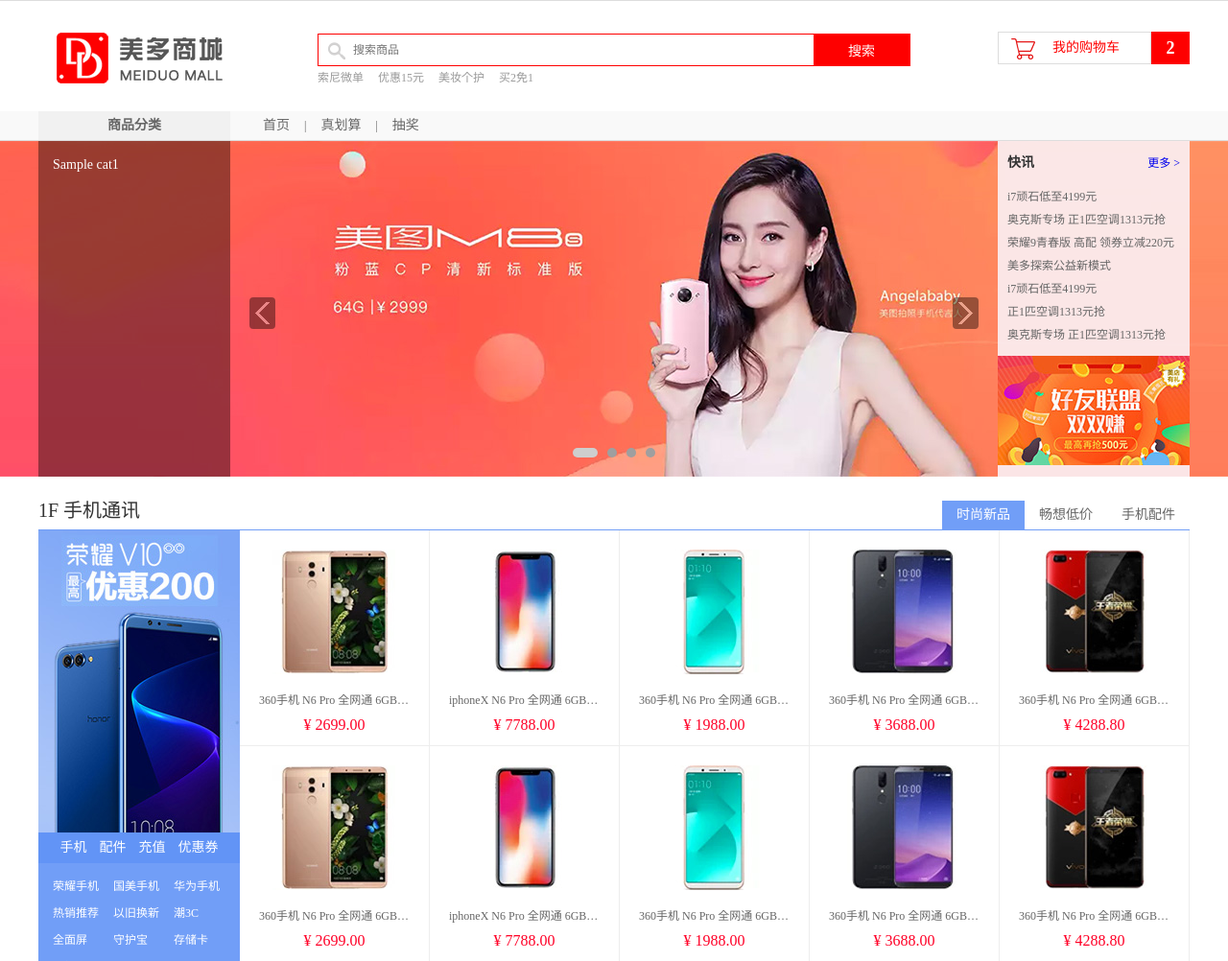
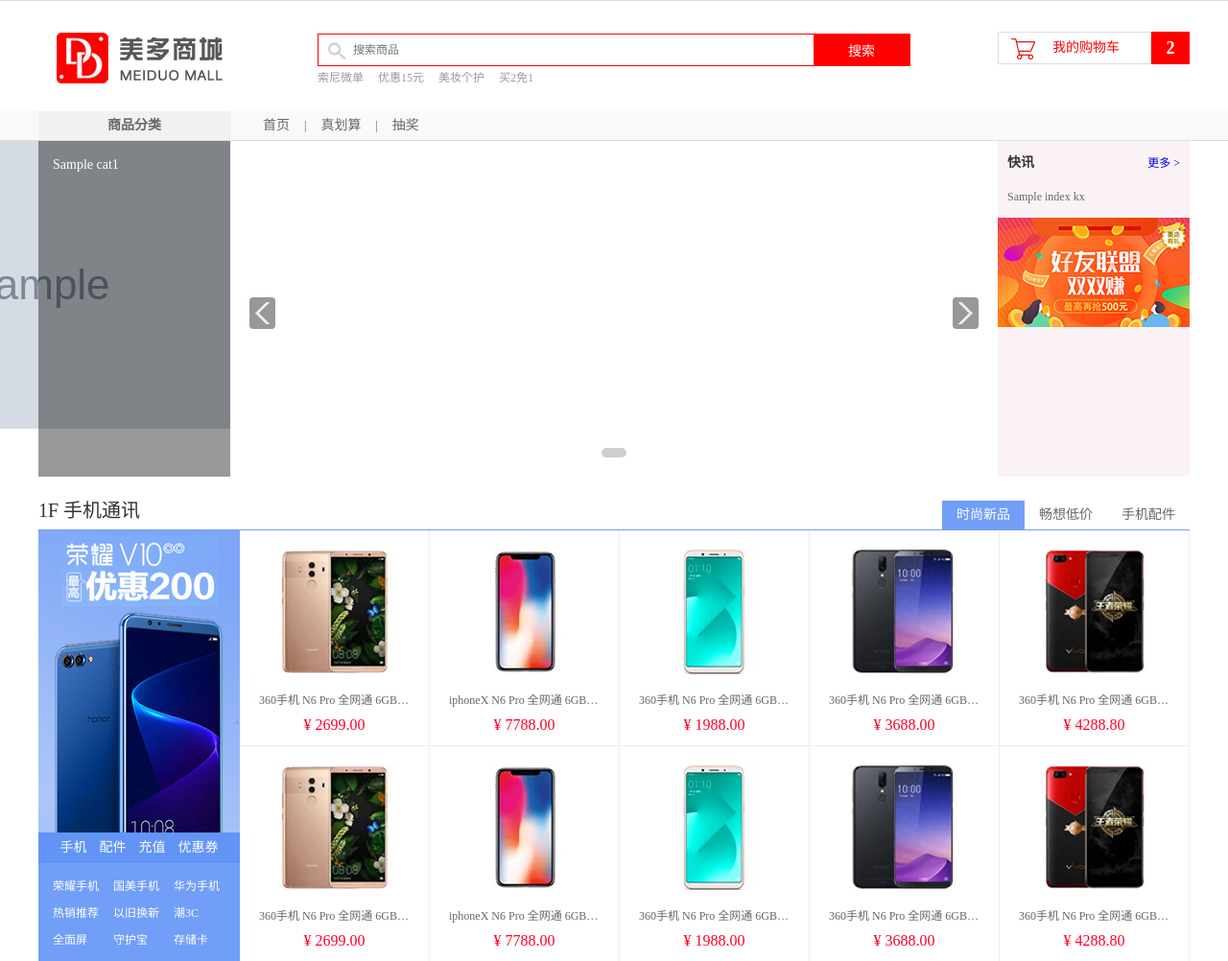
Before and after one commit to BestEve90/meiduo_project, a Python web app: template meiduo_mall/templates/index.html in a window 1280 px wide. Shown: the part 29-1031 px from the top of the page at 96% size. Run offline with Jinja, Linux system fonts and the light colour scheme; the template is opened without the code that fills it: most values are stand-ins (such as "Sample title", 1, 10 or a date in 2020); grey boxes marked "Sample" are stand-in pictures.

Commit message:
自定义图片存储url属性

```diff
--- a/meiduo_mall/templates/index.html
+++ b/meiduo_mall/templates/index.html
@@ -87,10 +87,9 @@
 
 	<div class="pos_center_con clearfix">
 		<ul class="slide">
-			<li><a href="#"><img src="../static/images/slide01.jpg" alt="幻灯片01"></a></li>
-			<li><a href="#"><img src="../static/images/slide02.jpg" alt="幻灯片02"></a></li>
-			<li><a href="#"><img src="../static/images/slide03.jpg" alt="幻灯片03"></a></li>
-			<li><a href="#"><img src="../static/images/slide04.jpg" alt="幻灯片04"></a></li>
+            {% for lbt in content.index_lbt %}
+            <li><a href="{{ lbt.url }}"><img src="{{ lbt.image.url }}" alt="{{ lbt.title }}"></a></li>
+            {% endfor %}
 		</ul>
 		<div class="prev"></div>
 		<div class="next"></div>
@@ -126,13 +125,9 @@
 				<a href="#">更多 &gt;</a>
 			</div>
 			<ul class="news_list">
-				<li><a href="#">i7顽石低至4199元</a></li>
-				<li><a href="#">奥克斯专场 正1匹空调1313元抢</a></li>
-				<li><a href="#">荣耀9青春版 高配 领券立减220元</a></li>
-				<li><a href="#">美多探索公益新模式</a></li>
-				<li><a href="#">i7顽石低至4199元</a></li>
-				<li><a href="#">正1匹空调1313元抢</a></li>
-				<li><a href="#">奥克斯专场 正1匹空调1313元抢</a></li>
+                {% for kx in content.index_kx %}
+                    <li><a href="{{ kx.url }}">{{ kx.title }}</a></li>
+                {% endfor %}
 			</ul>
 			<a href="#" class="advs"><img src="../static/images/adv01.jpg"></a>
 		</div>
--- a/meiduo_mall/utils/category.py
+++ b/meiduo_mall/utils/category.py
@@ -19,7 +19,7 @@
     }
     '''
     categories = {}
-    channels = GoodsChannel.objects.all()
+    channels = GoodsChannel.objects.order_by('group_id', 'sequence')
     for channel in channels:
         if channel.group_id not in categories.keys():
             categories[channel.group_id] = {
```
Also changed, not shown: meiduo_mall/apps/contents/views.py (+14 -3 lines), meiduo_mall/settings/dev.py (+27 -28 lines), meiduo_mall/utils/storage.py (added, +7 -0 lines).
